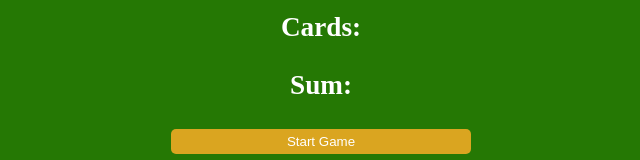
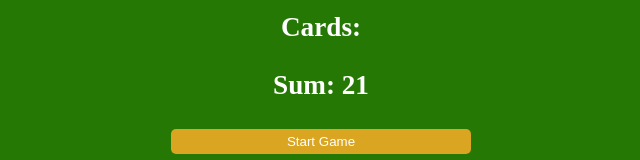
Before and after one commit to Giathi-Daniel/Javascript, a plain HTML site: page Blackjack Game/index.html in a window 1280 px wide. Both pictures are taken after a click on the button "Start Game". Shown: the part 152-312 px from the top of the page, without its empty margins (319-959 px from the left). Drawn offline with Linux system fonts and the light colour scheme.

Commit message:
BlackJack

```diff
--- a/Blackjack Game/index.html
+++ b/Blackjack Game/index.html
@@ -12,7 +12,7 @@
         <h1>BlackJack</h1>
         <p id="message-el">Want to play a round?</p>
         <p>Cards:</p>
-        <p>Sum:</p>
+        <p id="sum-el">Sum:</p>
         <button onclick="startGame()">Start Game</button>
     </div>
 
--- a/Blackjack Game/script.js
+++ b/Blackjack Game/script.js
@@ -7,10 +7,10 @@ let isAlive = true;
 
 let messageEl = document.getElementById("message-el");
 // let cardsEl = document.getElementById("cards-el");
-// let sumEl = document.getElementById("sum-el");
+let sumEl = document.getElementById("sum-el");
 
 function startGame() {
-    // sum += 20; // Adding 20 to the sum for demonstration purposes
+    sumEl.textContent = "Sum: " + sum
     if (sum <= 20) {
         message = "Do you want to draw a new card?";
     } else if (sum === 21) {
@@ -22,5 +22,4 @@ function startGame() {
     }
     messageEl.textContent = message;
     // cardsEl.textContent = "Cards: " + firstCard + ", " + secondCard; // Display cards
-    // sumEl.textContent = "Sum: " + sum; // Display sum
 }
```
